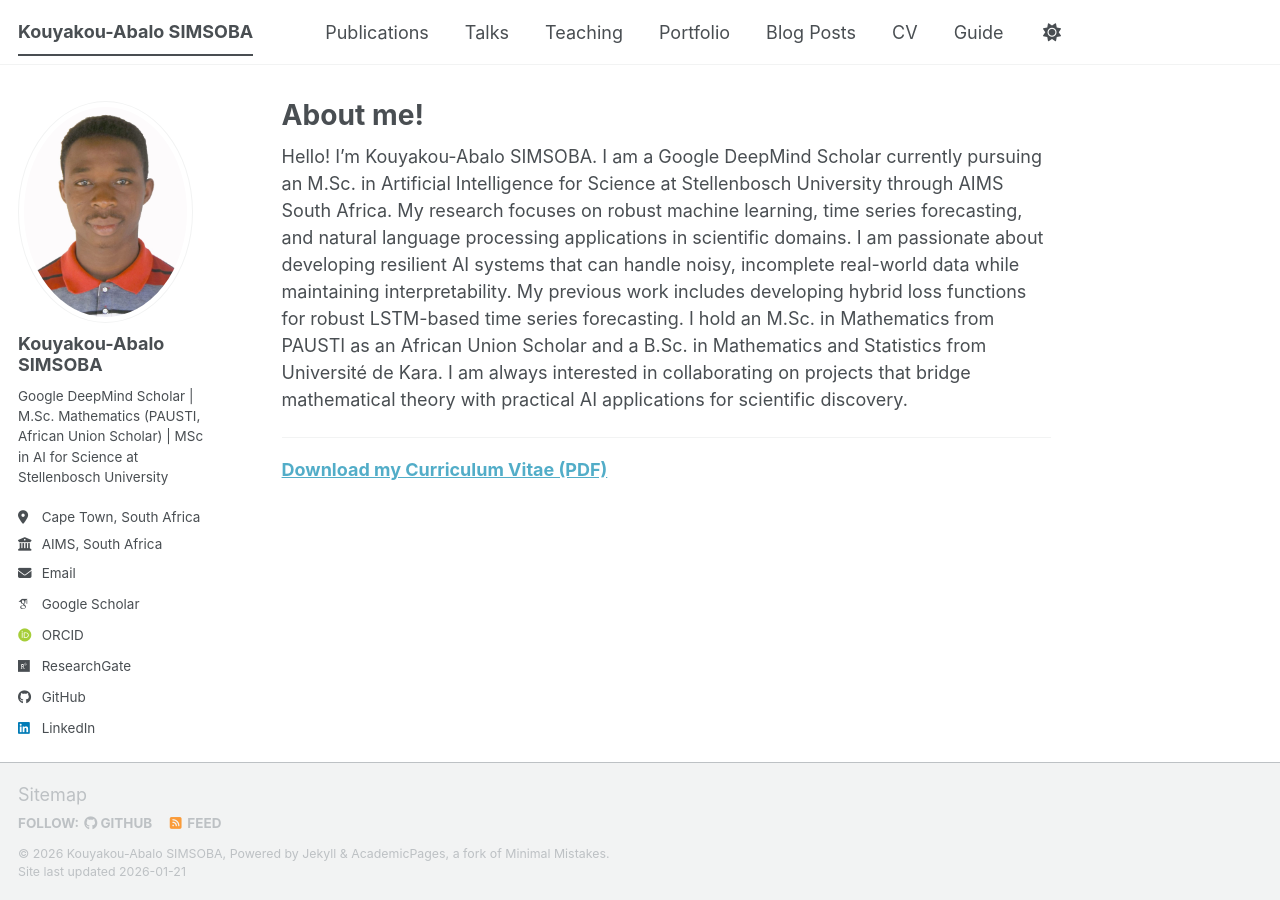
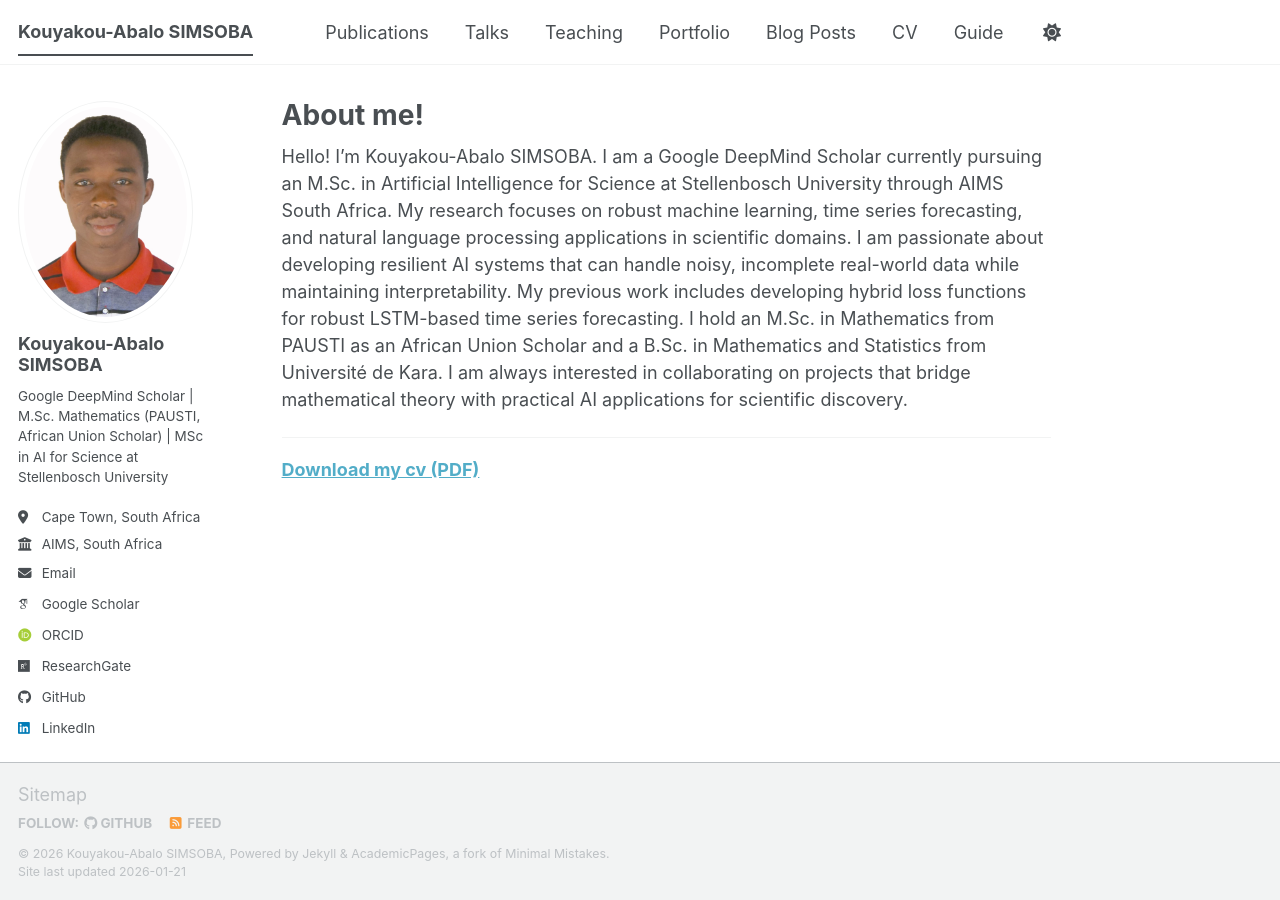
Before and after one commit to simsoba-research/simsoba-research.github.io, a Jekyll site: the page built from _pages/about.md, in a window 1280 px wide. Built offline with Jekyll 4.4.1, drawn with Linux system fonts in a browser that asks for light colours; some web fonts are replaced; a script bundle is joined from its source files by our own code; library files that are not in the unit come from our copies.

Commit message:
Update about.md

```diff
--- a/_pages/about.md
+++ b/_pages/about.md
@@ -11,4 +11,4 @@ Hello! I'm Kouyakou-Abalo SIMSOBA. I am a Google DeepMind Scholar currently purs
 
 ---
 
-**[Download my Curriculum Vitae (PDF)](/files/cv.pdf)**
+**[Download my cv (PDF)](/files/cv.pdf)**
```
